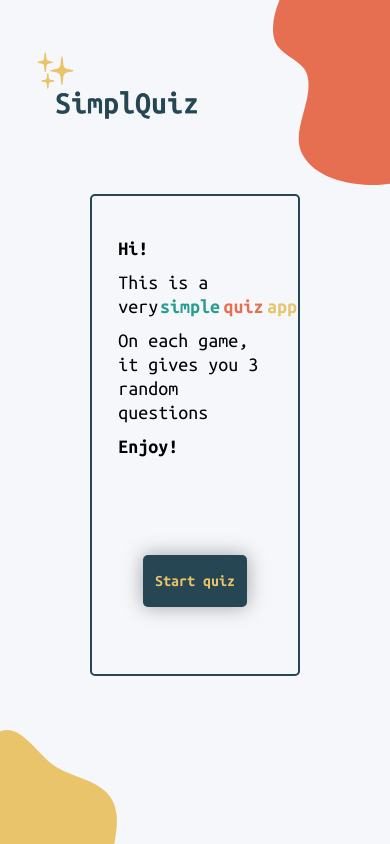
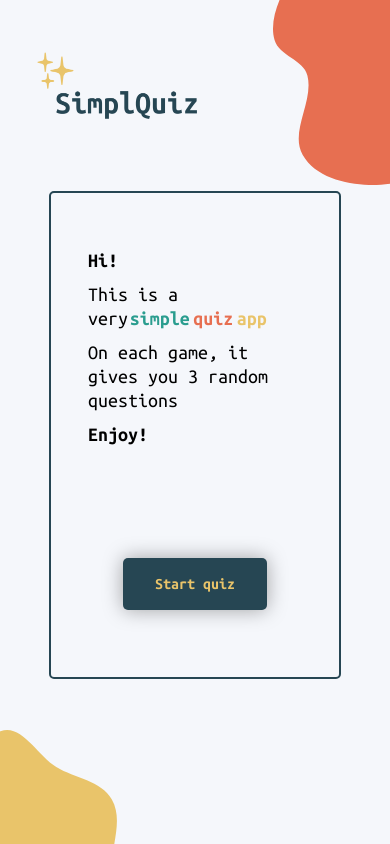
Before and after one commit to dadaismee/simpl-quiz, a React (Vite) app: page / in a window 390 px wide. Built offline with nearby package versions, Linux system fonts and the light colour scheme.

Commit message:
Changed width of Start on mobile

```diff
--- a/src/App.css
+++ b/src/App.css
@@ -36,4 +36,8 @@ body {
   .App__orange-blob, .App__yellow-blob {
     width: 30vw;
   }
+
+  .App__container {
+    height: 75vh;
+  }
 }
--- a/src/containers/Start/start.css
+++ b/src/containers/Start/start.css
@@ -42,7 +42,7 @@
 
 @media screen and (max-width: 850px) {
   .start__container {
-    width: 54vw;
+    width: 75vw;
   }
 
   .start__text {
```
